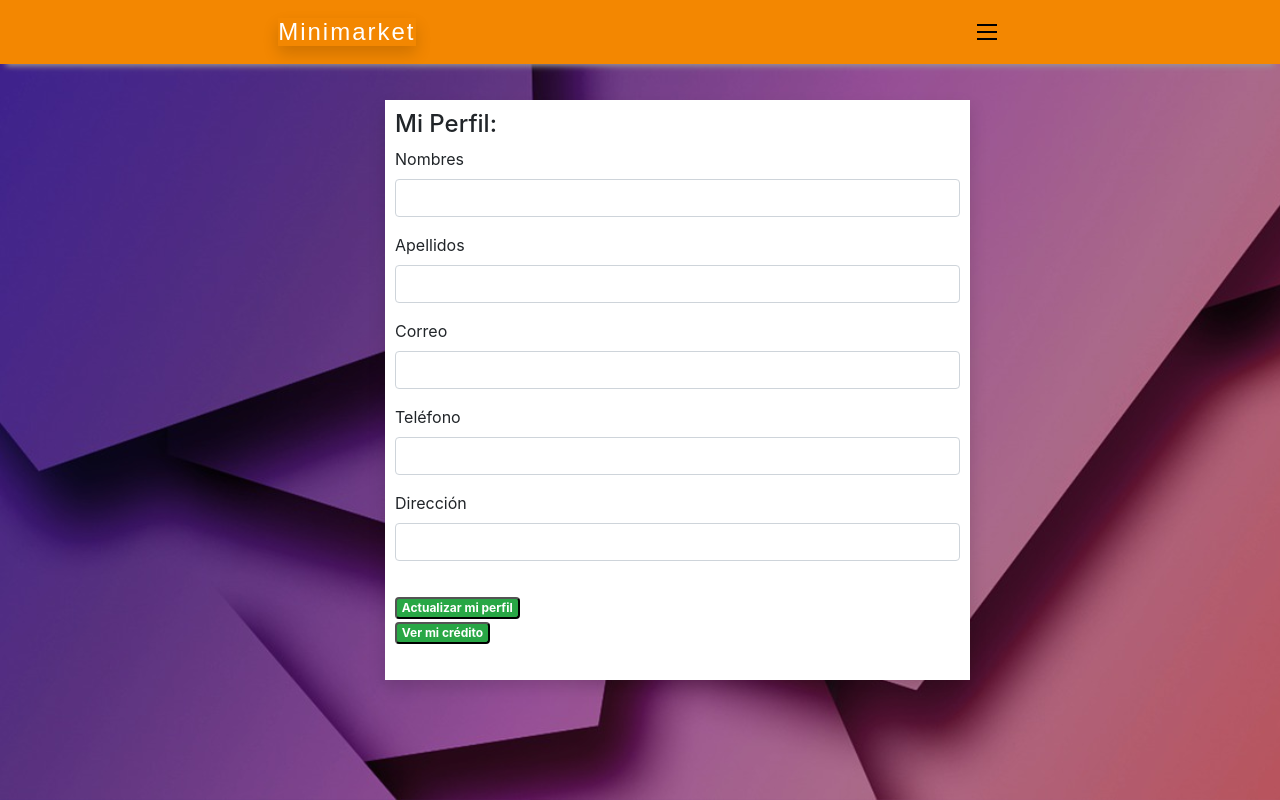
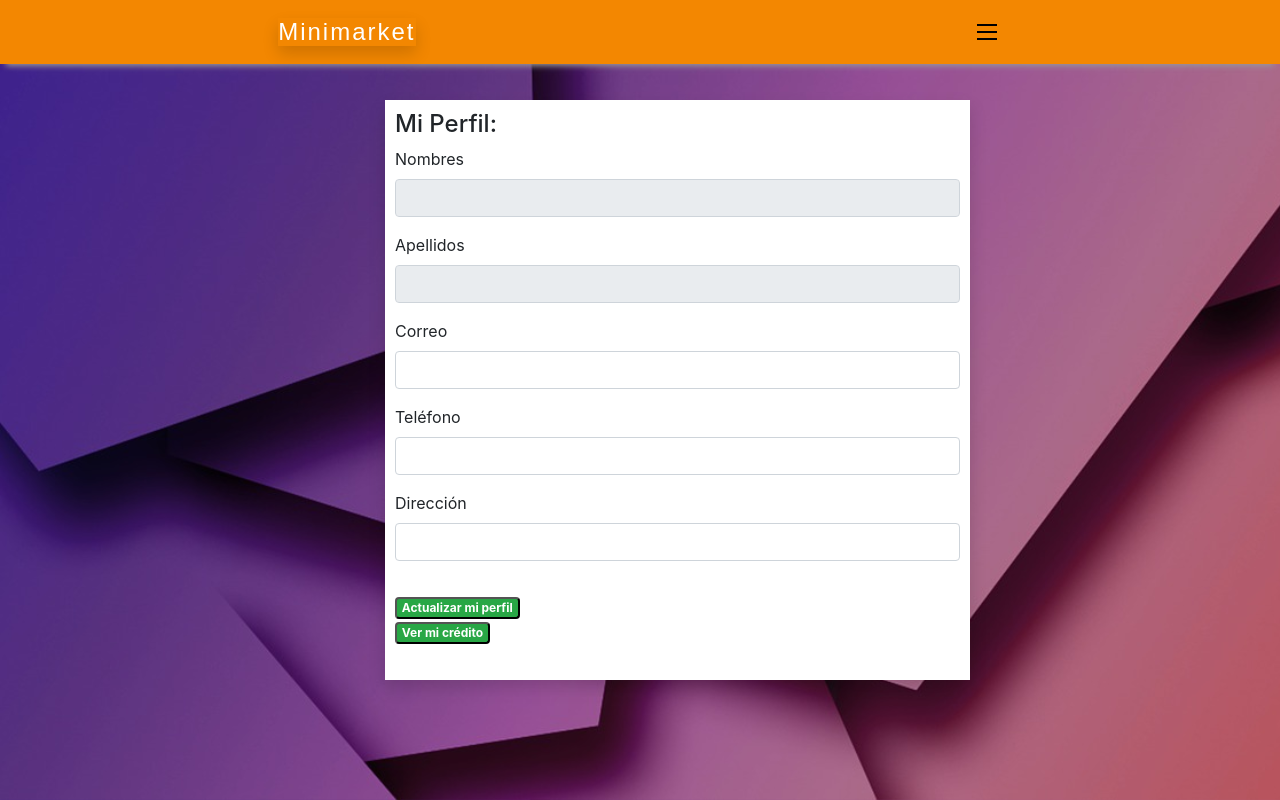
Before and after one commit to Shiohne/Minimarket, a Vue app: page /customer-profile/1 in a window 1280 px wide. Built offline with nearby package versions, Linux system fonts and the light colour scheme; no server answers.

Commit message:
Idioma de vista clientes

```diff
--- a/src/components/Screens/ViewCustomer.vue
+++ b/src/components/Screens/ViewCustomer.vue
@@ -11,6 +11,7 @@
               class="form-control"
               id="first_name"
               v-model="customer.first_name"
+              readonly
             />
           </div>
           <div class="form-group">
@@ -20,6 +21,7 @@
               class="form-control"
               id="last_name"
               v-model="customer.last_name"
+              readonly
             />
           </div>
           <div class="form-group">
--- a/src/components/Screens/ViewCustomerCredit.vue
+++ b/src/components/Screens/ViewCustomerCredit.vue
@@ -11,6 +11,7 @@
               class="form-control"
               id="first_name"
               v-model="customer.first_name"
+              readonly
             />
           </div>
           <div class="form-group">
@@ -20,6 +21,7 @@
               class="form-control"
               id="last_name"
               v-model="customer.last_name"
+              readonly
             />
           </div>
           <div class="form-group">
@@ -100,7 +102,7 @@
             <input
               type="text"
               class="form-control"
-              id="created_in"
+              id="created_at"
               v-model="rate.name"
               readonly
             />
```
